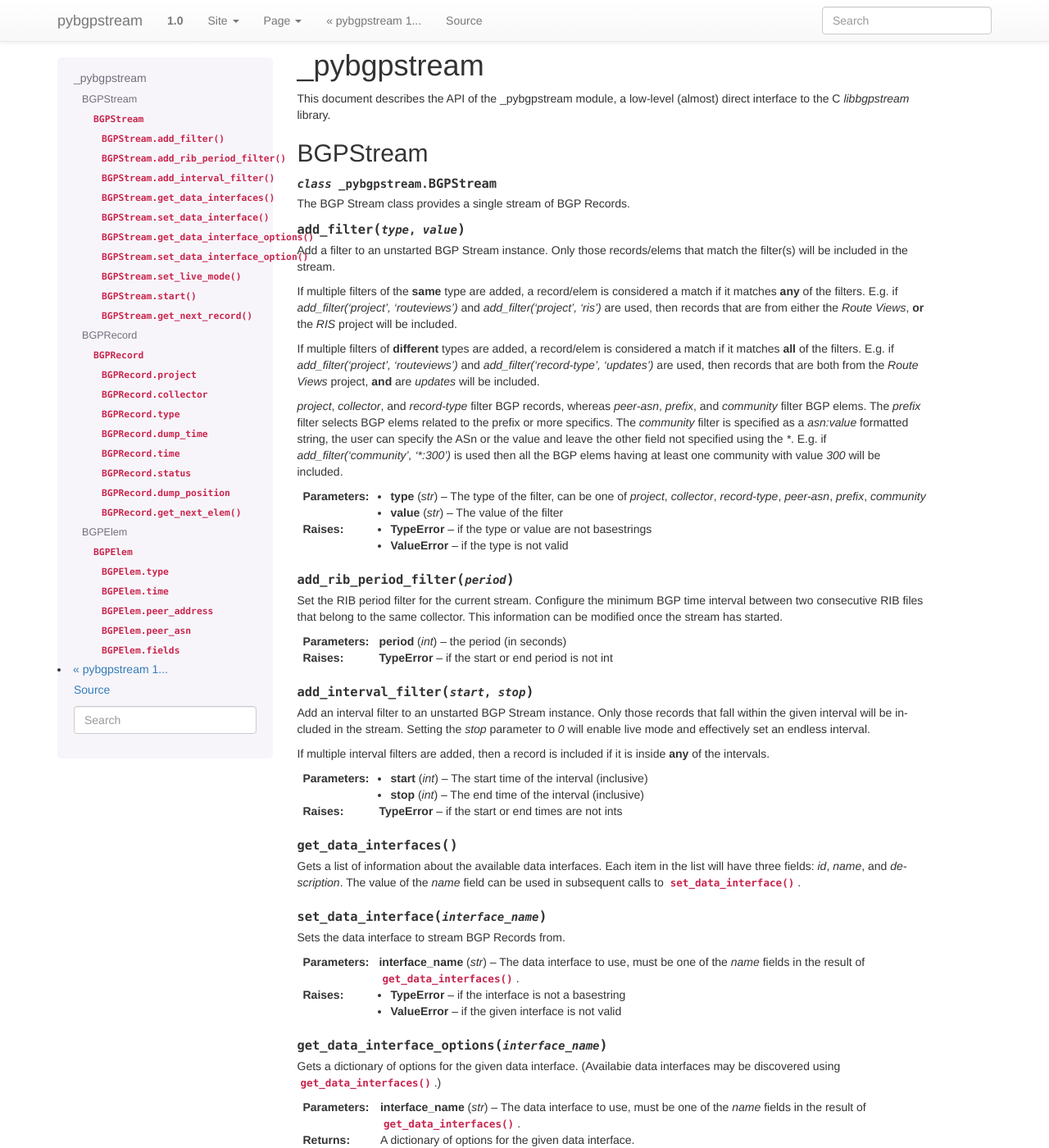
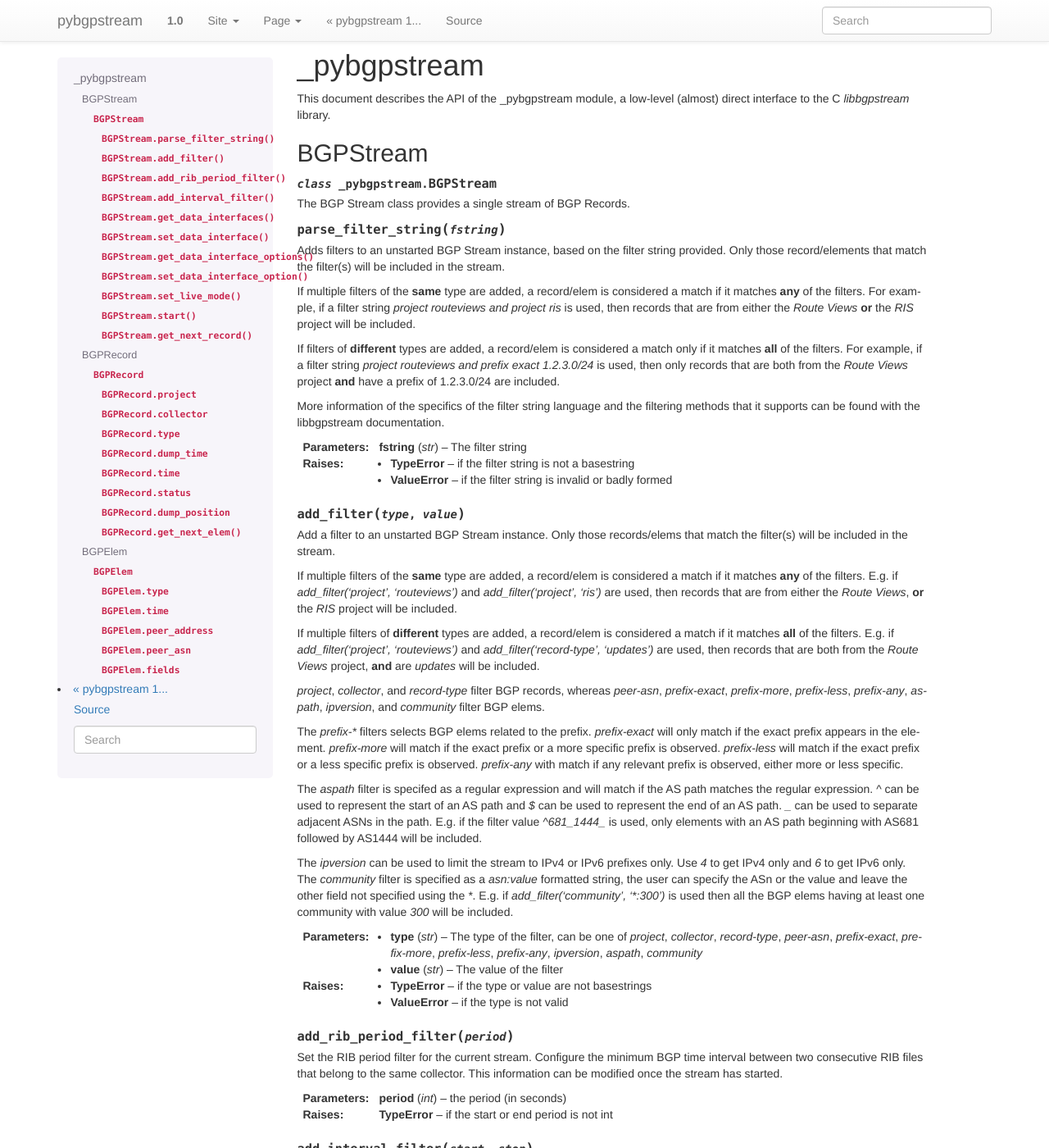
Before and after one commit to CAIDA/bgpstream, a Sphinx documentation site: the page built from pybgpstream/docs/api__pybgpstream.rst, in a window 1280 px wide and 1400 px high. Shown: the whole window at 82% size. Built offline with Sphinx 7.4.7, drawn with Linux system fonts in a browser that asks for light colours.

Commit message:
Updated python API to support new filter strings
Also added terms for the new filter types to the add_filter
function, e.g. prefix-exact, aspath, ipversion etc.

Updated python documentation to include these changes.

```diff
--- a/pybgpstream/docs/api__pybgpstream.rst
+++ b/pybgpstream/docs/api__pybgpstream.rst
@@ -12,6 +12,32 @@ BGPStream
 .. py:class:: BGPStream
 
    The BGP Stream class provides a single stream of BGP Records.
+
+   .. py:method:: parse_filter_string(fstring)
+
+      Adds filters to an unstarted BGP Stream instance, based on the filter
+      string provided. Only those record/elements that match the filter(s)
+      will be included in the stream.
+
+      If multiple filters of the **same** type are added, a record/elem is
+      considered a match if it matches **any** of the filters. For example,
+      if a filter string `project routeviews and project ris` is used, then
+      records that are from either the `Route Views` **or** the `RIS` project
+      will be included.
+
+      If filters of **different** types are added, a record/elem is considered
+      a match only if it matches **all** of the filters. For example, if a
+      filter string `project routeviews and prefix exact 1.2.3.0/24` is used,
+      then only records that are both from the `Route Views` project **and**
+      have a prefix of 1.2.3.0/24 are included.
+
+      More information of the specifics of the filter string language and
+      the filtering methods that it supports can be found with the libbgpstream
+      documentation.
+
+      :param str fstring: The filter string
+      :raises TypeError: if the filter string is not a basestring
+      :raises ValueError: if the filter string is invalid or badly formed
 
    .. py:method:: add_filter(type, value)
 
@@ -31,17 +57,36 @@ BGPStream
       project, **and** are `updates` will be included.
 
       `project`,  `collector`, and `record-type` filter BGP records,
-      whereas `peer-asn`,  `prefix`, and `community` filter BGP
-      elems. The `prefix` filter selects BGP elems related to the
-      prefix or more specifics. The `community` filter is specified as
+      whereas `peer-asn`,  `prefix-exact`, `prefix-more`, `prefix-less`,
+      `prefix-any`, `aspath`, `ipversion`, and `community` filter BGP
+      elems.
+
+      The `prefix-*` filters selects BGP elems related to the
+      prefix. `prefix-exact` will only match if the exact prefix appears in
+      the element. `prefix-more` will match if the exact prefix or a more
+      specific prefix is observed. `prefix-less` will match if the exact prefix
+      or a less specific prefix is observed. `prefix-any` with match if any
+      relevant prefix is observed, either more or less specific.
+
+      The `aspath` filter is specifed as a regular expression and will match
+      if the AS path matches the regular expression. `^` can be used to
+      represent the start of an AS path and `$` can be used to represent the
+      end of an AS path. `_` can be used to separate adjacent ASNs in the
+      path. E.g. if the filter value `^681_1444_` is used, only elements with
+      an AS path beginning with AS681 followed by AS1444 will be included.
+
+      The `ipversion` can be used to limit the stream to IPv4 or IPv6 prefixes
+      only. Use `4` to get IPv4 only and `6` to get IPv6 only.
+      The `community` filter is specified as
       a `asn:value` formatted string, the user can specify the ASn or
       the value and leave the other field not specified using the `*`.
       E.g. if `add_filter('community', '*:300')` is used then all the BGP elems
       having at least one community with value `300` will be included.
 
       :param str type: The type of the filter, can be one of `project`,
-		       `collector`, `record-type`, `peer-asn`,
-                       `prefix`, `community`
+		       `collector`, `record-type`, `peer-asn`, `prefix-exact`,
+                       `prefix-more`, `prefix-less`, `prefix-any`,
+                       `ipversion`, `aspath`, `community`
       :param str value: The value of the filter
       :raises TypeError: if the type or value are not basestrings
       :raises ValueError: if the type is not valid
```
Also changed, not shown: 2 other files.
